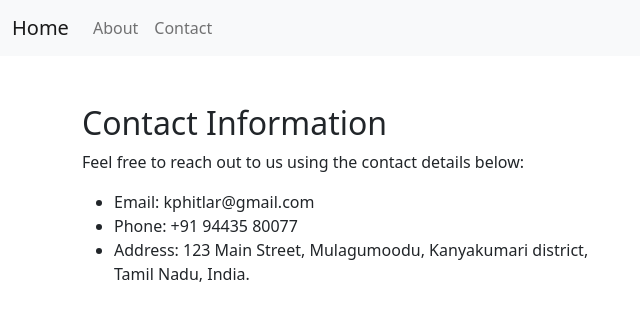
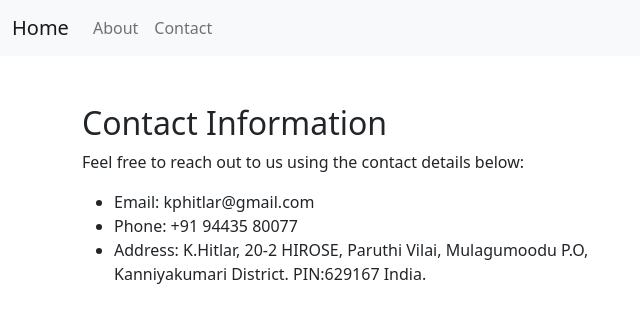
Before and after one commit to Khitlar/Khitlar.github.io, a plain HTML site: page contact.html in a window 1280 px wide. Shown: the whole page, without its empty margins (0-640 px from the left). Drawn offline with nearby package versions, Linux system fonts and the light colour scheme.

Commit message:
address updated

```diff
--- a/contact.html
+++ b/contact.html
@@ -45,7 +45,7 @@
                 <ul>
                     <li>Email: kphitlar@gmail.com</li>
                     <li>Phone: +91 94435 80077</li>
-                    <li>Address: 123 Main Street, Mulagumoodu, Kanyakumari district, Tamil Nadu, India.</li>
+                    <li>Address: K.Hitlar, 20-2 HIROSE, Paruthi Vilai, Mulagumoodu P.O, Kanniyakumari District. PIN:629167 India.</li>
                 </ul>
             </div>
         </div>
```
